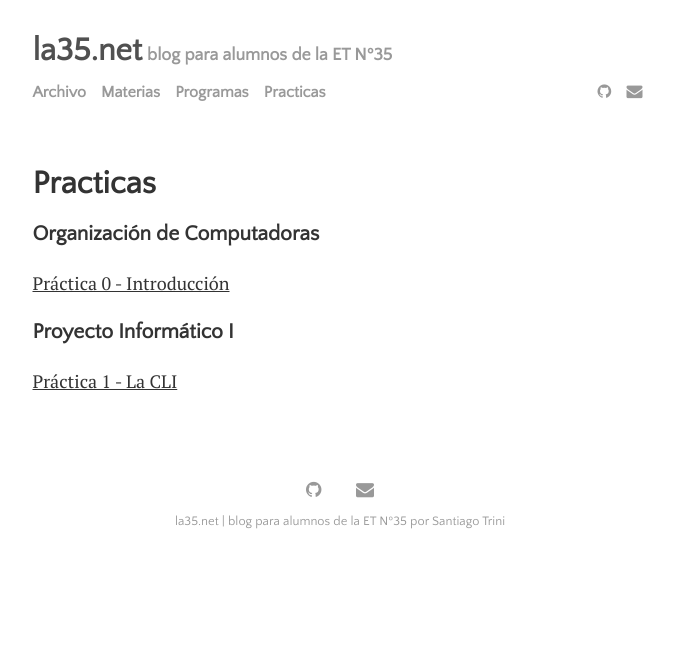
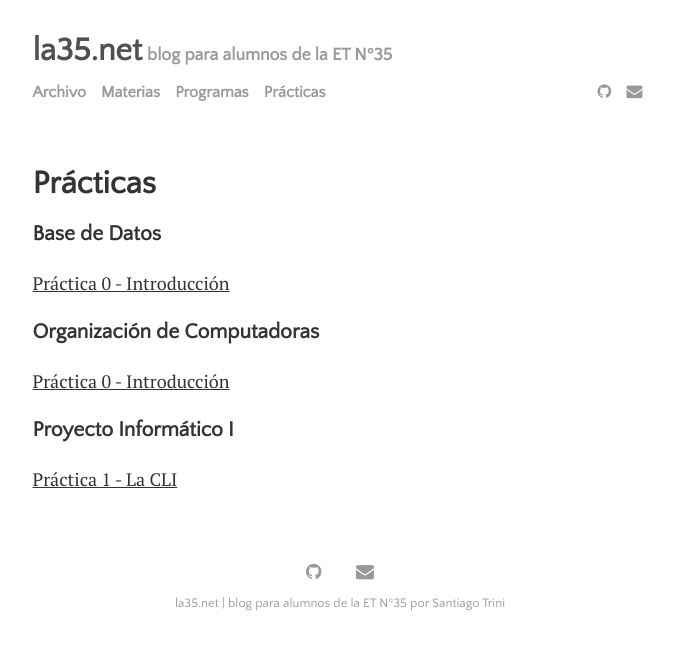
Before and after one commit to la35/la35.github.io, a Jekyll site: the page built from menu/practicas.md, in a window 1280 px wide. Shown: the top 650 px of the page, without its empty margins (300-974 px from the left). Built offline with Jekyll 4.4.1, drawn with Linux system fonts in a browser that asks for light colours.

Commit message:
agrega practica 0 db (intro)

```diff
--- a/_data/settings.yml
+++ b/_data/settings.yml
@@ -11,7 +11,7 @@
 - {name: 'Archivo', path: 'menu', url: 'writing.html'}
 - {name: 'Materias', path: 'menu', url: 'subjects.html'}
 - {name: 'Programas', path: 'menu', url: 'programas.html'}
-- {name: 'Practicas', path: 'menu', url: 'practicas.html'}
+- {name: 'Prácticas', path: 'menu', url: 'practicas.html'}
 
 # Available social icons are powered by Font Awesome, so you can use any icon that they offer
 social:
--- a/menu/practicas.md
+++ b/menu/practicas.md
@@ -1,6 +1,6 @@
 ---
 layout: page
-title: Practicas
+title: Prácticas
 ---
 
 <!-- <br>
@@ -17,11 +17,11 @@
   <p><a href="../assets/files/practicas/algo-p7.pdf">Práctica 7 - Search & sort</a></p>
   <p><a href="../assets/files/practicas/algo-p8.pdf">Práctica 8 - ADTs</a></p>
 </ul>
--->
+
 <h3>Organización de Computadoras</h3>
 <ul class="posts">
   <p><a href="../assets/files/practicas/orga-p0.pdf">Práctica 0 - Introducción</a></p>
-<!--  <p><a href="../assets/files/practicas/orga-p1.pdf">Práctica 1 - Representación de la información</a></p>
+<p><a href="../assets/files/practicas/orga-p1.pdf">Práctica 1 - Representación de la información</a></p>
   <p><a href="../assets/files/practicas/orga-p2.pdf">Práctica 2 - Lógica digital</a></p>
   <p><a href="../assets/files/practicas/orga-p3.pdf">Práctica 3 - Lenguaje máquina</a></p>
   <p><a href="../assets/files/practicas/orga-p4.pdf">Práctica 4 - La CPU</a></p>
@@ -30,10 +30,12 @@
   <p><a href="../assets/files/practicas/orga-p7.pdf">Práctica 7 - Software de sistema</a></p>
 </ul>
 
+
+
 <h3>Base de Datos</h3>
 <ul class="posts">
   <p><a href="../assets/files/practicas/db-p0.pdf">Práctica 0 - Introducción</a></p>
-  <p><a href="../assets/files/practicas/db-p1.pdf">Práctica 1 - Modelo entidad relación</a></p>
+  <!-- <p><a href="../assets/files/practicas/db-p1.pdf">Práctica 1 - Modelo entidad relación</a></p>
   <p><a href="../assets/files/practicas/db-p2.pdf">Práctica 2 - Modelo relacional</a></p>
   <p><a href="../assets/files/practicas/db-p3.pdf">Práctica 3 - DDL</a></p>
   <p><a href="../assets/files/practicas/db-p4.pdf">Práctica 4 - Consultas</a></p>
@@ -43,8 +45,14 @@
   <p><a href="../assets/files/practicas/db-p8.pdf">Práctica 8 - Normalización</a></p>
 </ul> -->
 
-<h3>Proyecto Informático I</h3>
-<ul class="posts">
-  <p><a href="../assets/files/practicas/proyecto-p1.pdf">Práctica 1 - La CLI</a></p>
-  <!-- <p><a href="../assets/files/practicas/proyecto-p2.pdf">Práctica 2 - Git</a></p>   -->
-</ul>
+### Base de Datos
+
+[Práctica 0 - Introducción](../assets/files/practicas/db-p0.pdf)
+
+### Organización de Computadoras
+
+[Práctica 0 - Introducción](../assets/files/practicas/orga-p0.pdf)
+
+### Proyecto Informático I
+
+[Práctica 1 - La CLI](../assets/files/practicas/proyecto-p1.pdf)
```
Also changed, not shown: 1 other file.
